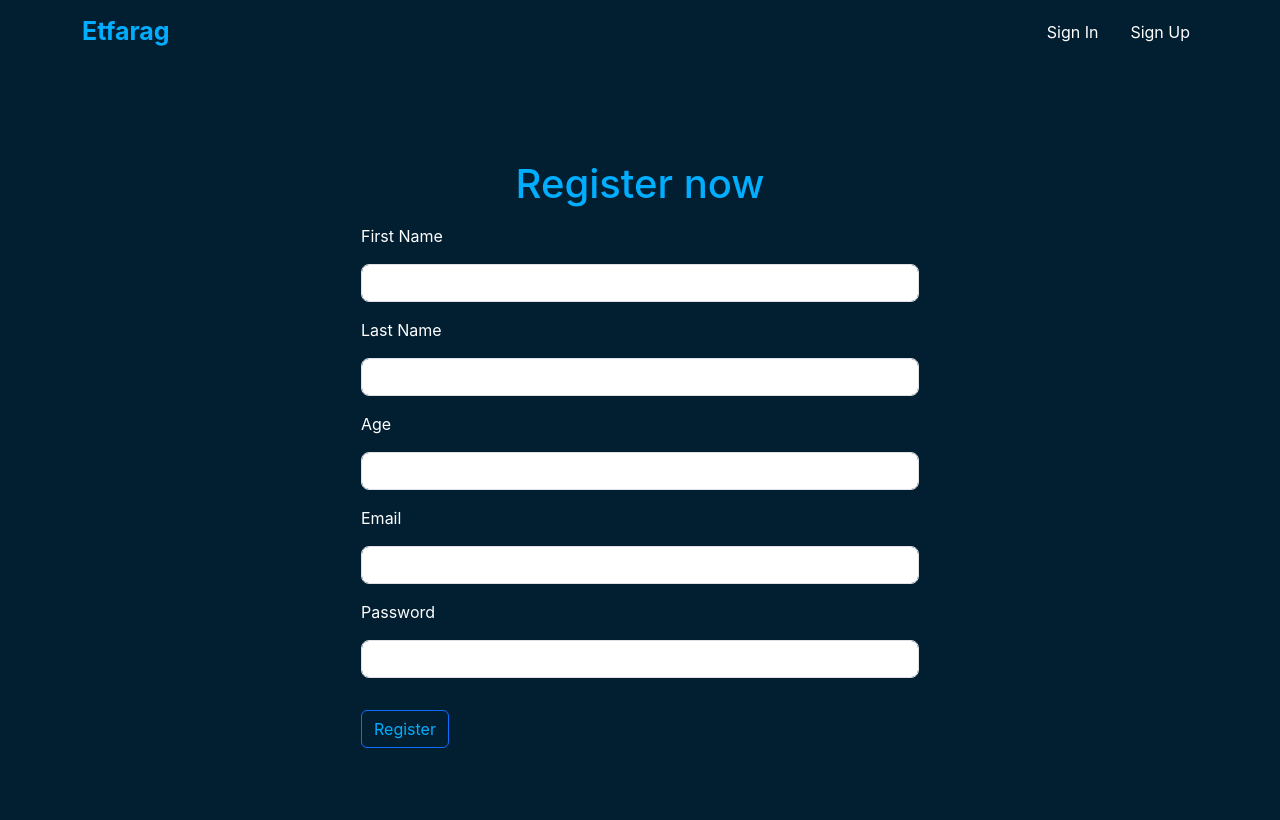
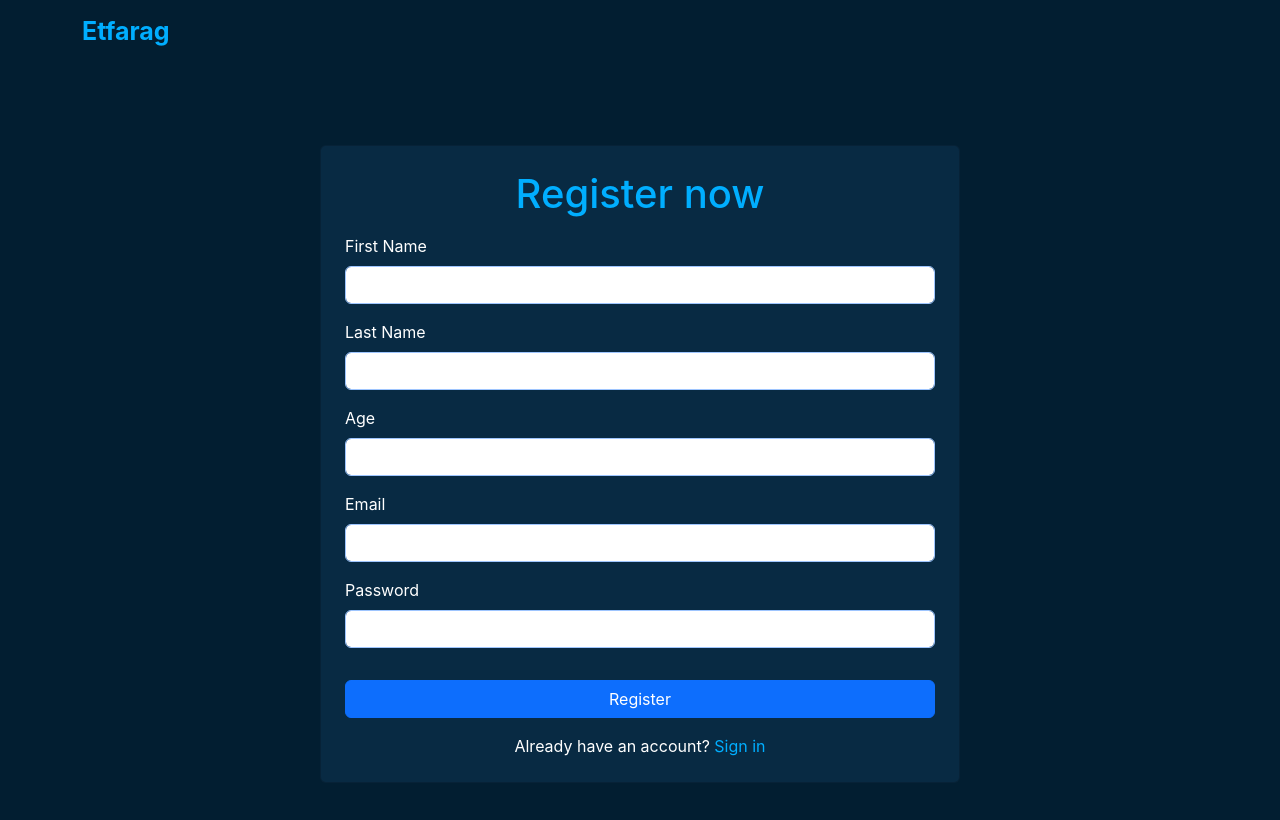
Before and after one commit to bilalmohamed1298/Etfarag, a React (Create React App) app: page /signup in a window 1280 px wide. Shown: the top 820 px of the page. Built offline with nearby package versions, Linux system fonts and the light colour scheme.

Commit message:
updating components

```diff
--- a/src/Components/Navbar/Navbar.jsx
+++ b/src/Components/Navbar/Navbar.jsx
@@ -85,7 +85,7 @@ function Navbar(props) {
               </>
             ) : (
               <>
-                <ul className="navbar-nav mt-2  mt-lg-0 ms-auto">
+                {/* <ul className="navbar-nav mt-2  mt-lg-0 ms-auto">
                   <li className="nav-item">
                     <Link
                       className="nav-link me-3 text-white txtbiger"
@@ -99,7 +99,7 @@ function Navbar(props) {
                       Sign Up
                     </Link>
                   </li>
-                </ul>
+                </ul> */}
               </>
             )}
           </div>
--- a/src/Components/Signin/SignIn.jsx
+++ b/src/Components/Signin/SignIn.jsx
@@ -1,7 +1,7 @@
 import axios from "axios";
 import Joi from "joi";
 import { useState } from "react";
-import { useNavigate } from "react-router";
+import { Link, useNavigate } from "react-router";
 
 function SignIn(props) {
   const [user, setUser] = useState({
@@ -59,35 +59,34 @@ function SignIn(props) {
 
   return (
     <>
-      <div className="min-vh-100 container mt-5">
-        <div className="w-50 m-auto my-5">
-          <h1 className="mb-3 mx-auto txt-color">Sign In</h1>
-          <form className="text-start" onSubmit={submitRegister}>
-            <label className="" htmlFor="email">
-              Email
-            </label>
+    <div className="min-vh-100 d-flex justify-content-center align-items-center signin-container">
+      <div className="card w-50 p-4 signin-card bc_op text-white">
+        <h1 className="mb-3 text-center txt-color">Sign In</h1>
+        {errorMsg && <div className="alert alert-danger">{errorMsg}</div>}
+        <form className="text-start" onSubmit={submitRegister}>
+          <div className="mb-3">
+            <label htmlFor="email" className="form-label">Email</label>
             <input
               onInput={getUserInfo}
+              name="email"
+              id="email"
               type="email"
-              id="email"
-              name="email"
-              className="form-control rounded-3 my-3"
+              className="form-control"
             />
-            <label className="" htmlFor="password">
-              Password
-            </label>
+          </div>
+          <div className="mb-3">
+            <label htmlFor="password" className="form-label">Password</label>
             <input
               onInput={getUserInfo}
               type="password"
               id="password"
               name="password"
-              className="form-control rounded-3 my-3"
+              className="form-control"
             />
-            {errorMsg ? <p className="alert alert-danger">{errorMsg}</p> : ""}
-
-            <button
+          </div>
+          <button
               type="submit"
-              className="btn btn-outline-primary txt-color mt-3"
+              className="btn btn-primary w-100 mt-3"
             >
               {isLoading ? (
                 <i className="fas fa-spinner fa-spin"></i>
@@ -95,9 +94,12 @@ function SignIn(props) {
                 "Sign In"
               )}
             </button>
-          </form>
-        </div>
+          <div className="text-center mt-3">
+          Don't have an account? <Link to="/signup" className="txt-color">Sign up</Link>
+          </div>
+        </form>
       </div>
+    </div>
     </>
   );
 }
--- a/src/Components/Signup/Signup.jsx
+++ b/src/Components/Signup/Signup.jsx
@@ -1,7 +1,7 @@
 import axios from "axios";
 import Joi from "joi";
-import { useEffect, useState } from "react";
-import { useNavigate } from "react-router-dom";
+import { useState } from "react";
+import { Link, useNavigate } from "react-router-dom";
 
 function Signup() {
   const [user, setUser] = useState({
@@ -64,65 +64,65 @@ function Signup() {
 
   return (
     <>
-      <div className="min-vh-100 container mt-5">
-        <div className="w-50 m-auto my-5">
-          <h1 className="mb-3 mx-auto txt-color">Register now</h1>
-          <form className="text-start" onSubmit={submitRegister}>
-            <label className="" htmlFor="first_name">
-              First Name
-            </label>
+     <div className="min-vh-100 d-flex justify-content-center align-items-center signup-container">
+      <div className="card w-50 p-4 signup-card bc_op text-white">
+
+        <h1 className="mb-3 text-center txt-color">Register now</h1>
+        {errorMsg && <div className="alert alert-danger">{errorMsg}</div>}
+        <form className="text-start" onSubmit={submitRegister}>
+          <div className="mb-3">
+            <label htmlFor="first_name" className="form-label">First Name</label>
             <input
               onInput={getUserInfo}
               name="first_name"
               id="first_name"
               type="text"
-              className="form-control rounded-3 my-3"
+              className="form-control border border-1 border-primary-subtle"
             />
-            <label className="" htmlFor="last_name">
-              Last Name
-            </label>
+          </div>
+          <div className="mb-3">
+            <label htmlFor="last_name" className="form-label">Last Name</label>
             <input
               onInput={getUserInfo}
               type="text"
               id="last_name"
               name="last_name"
-              className="form-control rounded-3 my-3"
+              className="form-control border border-1 border-primary-subtle"
             />
-            <label className="" htmlFor="age">
-              Age
-            </label>
+          </div>
+          <div className="mb-3">
+            <label htmlFor="age" className="form-label">Age</label>
             <input
               onInput={getUserInfo}
               type="number"
               id="age"
               name="age"
-              className="form-control rounded-3 my-3"
+              className="form-control border border-1 border-primary-subtle"
             />
-            <label className="" htmlFor="email">
-              Email
-            </label>
+          </div>
+          <div className="mb-3">
+            <label htmlFor="email" className="form-label">Email</label>
             <input
               onInput={getUserInfo}
               type="email"
               id="email"
               name="email"
-              className="form-control rounded-3 my-3"
+              className="form-control border border-1 border-primary-subtle"
             />
-            <label className="" htmlFor="password">
-              Password
-            </label>
+          </div>
+          <div className="mb-3">
+            <label htmlFor="password" className="form-label">Password</label>
             <input
               onInput={getUserInfo}
               type="password"
               id="password"
               name="password"
-              className="form-control rounded-3 my-3"
+              className="form-control border border-1 border-primary-subtle"
             />
-            {errorMsg ? <p className="alert alert-danger">{errorMsg}</p> : ""}
-
-            <button
+          </div>
+          <button
               type="submit"
-              className="btn btn-outline-primary txt-color mt-3"
+              className="btn btn-primary w-100 mt-3"
             >
               {isLoading ? (
                 <i className="fas fa-spinner fa-spin"></i>
@@ -130,9 +130,12 @@ function Signup() {
                 "Register"
               )}
             </button>
-          </form>
-        </div>
+          <div className="text-center mt-3">
+          Already have an account? <Link to="/signin" className="txt-color">Sign in</Link>
+          </div>
+        </form>
       </div>
+    </div>
     </>
   );
 }
--- a/src/index.css
+++ b/src/index.css
@@ -126,3 +126,6 @@ a {
   text-decoration: none;
   color: white;
 }
+.bc_op {
+  background-color: rgba(78, 161, 255, 0.089)
+}
```
